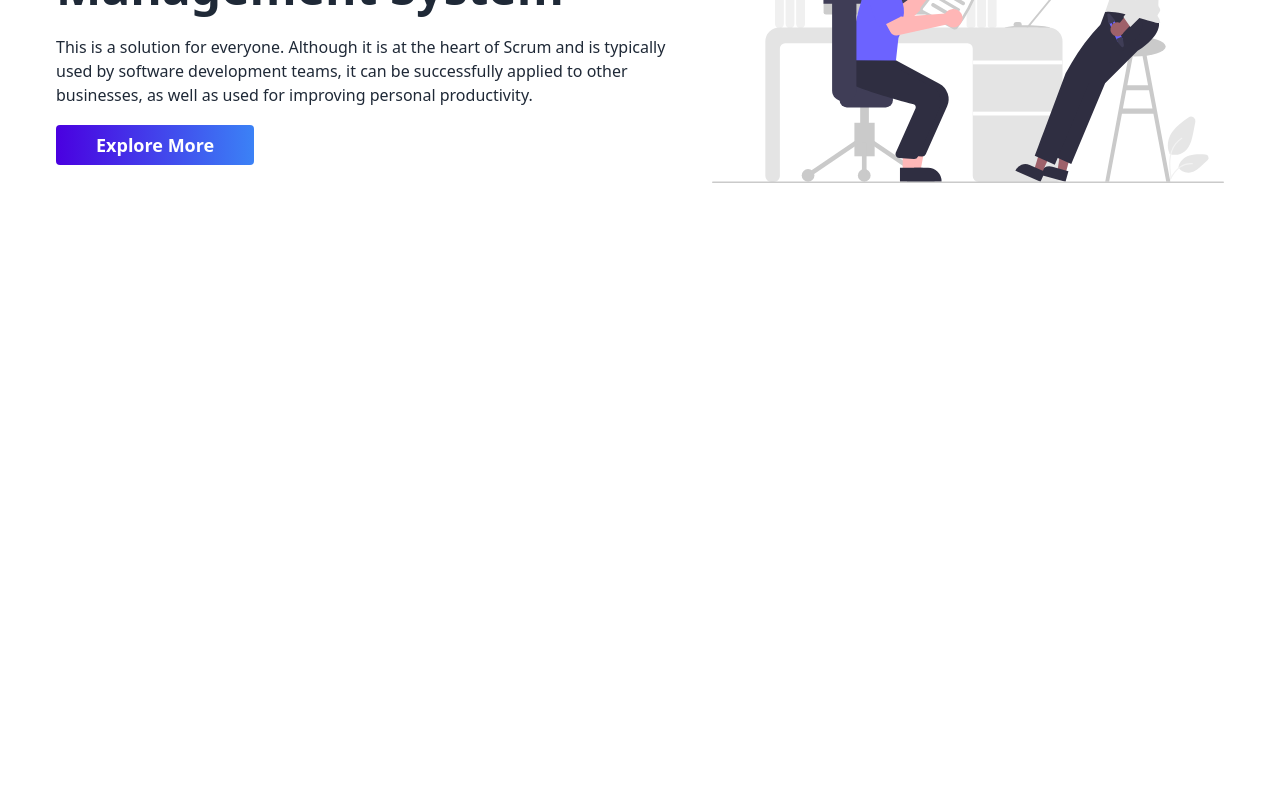
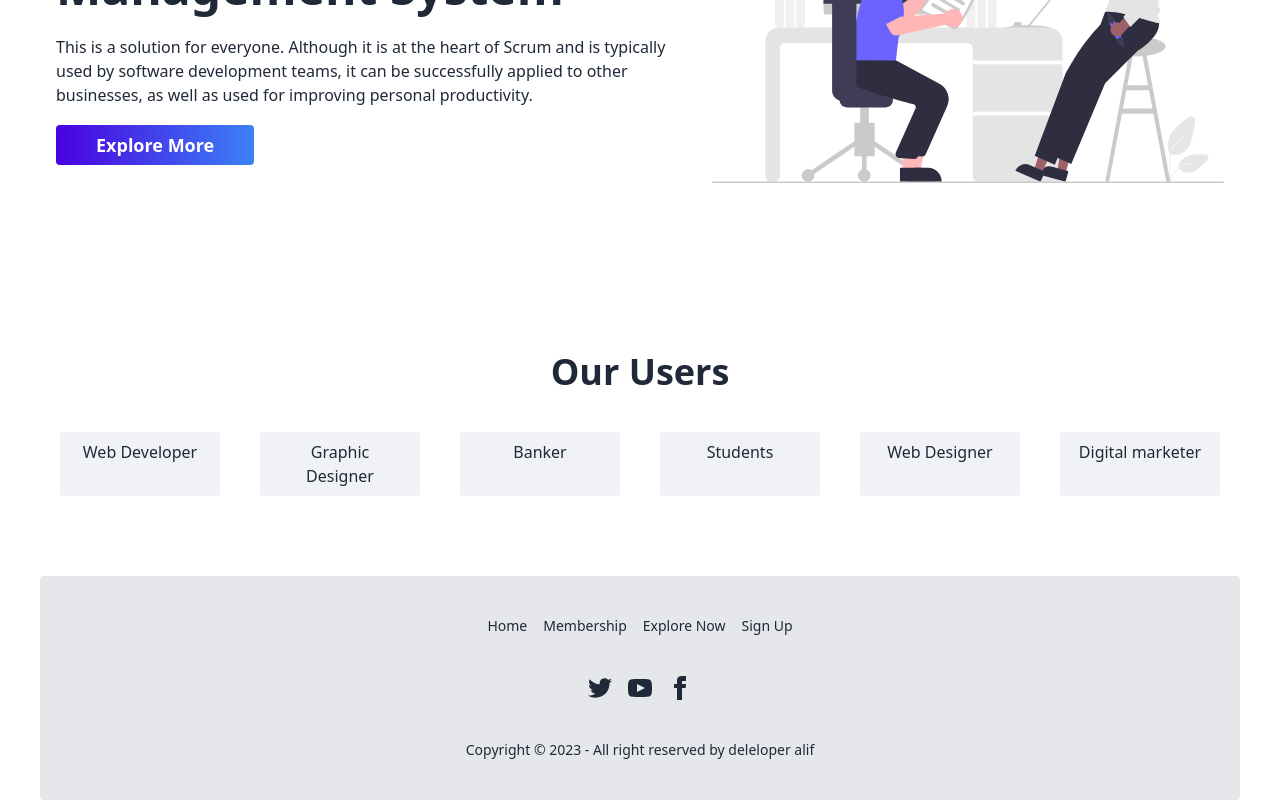
Before and after one commit to alif0013/task-management-client, a React (Vite) app: page / in a window 1280 px wide. Shown: the part 306-1106 px from the top of the page. Before the commit the page ends 800 px from the top, so only its background shows below. Built offline with nearby package versions, Linux system fonts and the light colour scheme; no server answers.

Commit message:
added our people section and aos animation

```diff
--- a/package.json
+++ b/package.json
@@ -11,6 +11,7 @@
   },
   "dependencies": {
     "@tanstack/react-query": "^5.14.2",
+    "aos": "^2.3.4",
     "axios": "^1.6.2",
     "firebase": "^10.7.1",
     "localforage": "^1.10.0",
--- /dev/null
+++ b/src/Components/Footer.jsx
@@ -0,0 +1,33 @@
+import React from 'react';
+import { Link } from 'react-router-dom';
+
+const Footer = () => {
+    return (
+        <div className='mt-20'>
+
+        <footer className="footer footer-center p-10 bg-gray-200 text-base-content rounded">
+            <nav className="grid grid-flow-col gap-4">
+
+                <Link to={'/'} className="link link-hover">Home</Link>
+                <Link to={'/'} className="link link-hover">Membership</Link>
+                <Link to={'/login'} className="link link-hover">Explore Now</Link>
+                <Link to={'/register'} className="link link-hover">Sign Up</Link>
+
+            </nav>
+            <nav>
+                <div className="grid grid-flow-col gap-4">
+                    <a><svg xmlns="http://www.w3.org/2000/svg" width="24" height="24" viewBox="0 0 24 24" className="fill-current"><path d="M24 4.557c-.883.392-1.832.656-2.828.775 1.017-.609 1.798-1.574 2.165-2.724-.951.564-2.005.974-3.127 1.195-.897-.957-2.178-1.555-3.594-1.555-3.179 0-5.515 2.966-4.797 6.045-4.091-.205-7.719-2.165-10.148-5.144-1.29 2.213-.669 5.108 1.523 6.574-.806-.026-1.566-.247-2.229-.616-.054 2.281 1.581 4.415 3.949 4.89-.693.188-1.452.232-2.224.084.626 1.956 2.444 3.379 4.6 3.419-2.07 1.623-4.678 2.348-7.29 2.04 2.179 1.397 4.768 2.212 7.548 2.212 9.142 0 14.307-7.721 13.995-14.646.962-.695 1.797-1.562 2.457-2.549z"></path></svg></a>
+                    <a><svg xmlns="http://www.w3.org/2000/svg" width="24" height="24" viewBox="0 0 24 24" className="fill-current"><path d="M19.615 3.184c-3.604-.246-11.631-.245-15.23 0-3.897.266-4.356 2.62-4.385 8.816.029 6.185.484 8.549 4.385 8.816 3.6.245 11.626.246 15.23 0 3.897-.266 4.356-2.62 4.385-8.816-.029-6.185-.484-8.549-4.385-8.816zm-10.615 12.816v-8l8 3.993-8 4.007z"></path></svg></a>
+                    <a><svg xmlns="http://www.w3.org/2000/svg" width="24" height="24" viewBox="0 0 24 24" className="fill-current"><path d="M9 8h-3v4h3v12h5v-12h3.642l.358-4h-4v-1.667c0-.955.192-1.333 1.115-1.333h2.885v-5h-3.808c-3.596 0-5.192 1.583-5.192 4.615v3.385z"></path></svg></a>
+                </div>
+            </nav>
+            <aside>
+                <p>Copyright © 2023 - All right reserved by deleloper alif</p>
+            </aside>
+        </footer>
+
+    </div>
+    );
+};
+
+export default Footer;
--- a/src/Layouts/MainLayouts.jsx
+++ b/src/Layouts/MainLayouts.jsx
@@ -2,13 +2,14 @@
 import { Toaster } from 'react-hot-toast';
 import { Outlet } from 'react-router-dom';
 import Navbar from '../Components/Navbar/Navbar';
+import Footer from '../Components/Footer';
 
 const MainLayouts = () => {
     return (
         <div className='lg:w-[1200px] mx-auto'>
             <Navbar></Navbar>
             <Outlet></Outlet>
-            {/* <Footer></Footer> */}
+            <Footer></Footer>
             <Toaster></Toaster>
         </div>
     );
--- a/src/Pages/Home/Banner/Banner.jsx
+++ b/src/Pages/Home/Banner/Banner.jsx
@@ -8,7 +8,7 @@
                 <div className="hero-content flex-col lg:flex-row-reverse">
                     <img src={banner} className="max-w-lg" />
                     <div>
-                        <h1 className="text-5xl font-bold">Welcome to My-Task Management System</h1>
+                        <h1 data-aos="zoom-in" className="text-5xl font-bold">Welcome to My-Task Management System</h1>
                         <p className="py-6">This is a solution for everyone. Although it is at the heart of Scrum and is typically used by software development teams, it can be successfully applied to other businesses, as well as used for improving personal productivity.</p>
                         <Link to='/login' className="px-10 py-2 rounded bg-gradient-to-r from-[#4A00E0] to-blue-500 text-white lg:text-lg font-semibold">Explore More</Link>
                     </div>
--- a/src/Pages/Home/Home.jsx
+++ b/src/Pages/Home/Home.jsx
@@ -1,10 +1,12 @@
 import React from 'react';
 import Banner from './Banner/Banner';
+import OurPeople from './OurPeople/OurPeople';
 
 const Home = () => {
     return (
         <div>
             <Banner></Banner>
+            <OurPeople></OurPeople>
         </div>
     );
 };
--- /dev/null
+++ b/src/Pages/Home/OurPeople/OurPeople.jsx
@@ -0,0 +1,37 @@
+import React, { useEffect } from 'react';
+import AOS from 'aos';
+import 'aos/dist/aos.css';
+
+const OurPeople = () => {
+
+    useEffect(() => {
+        AOS.init({
+            duration: 800, // Animation duration in milliseconds
+            once: true,    // Whether the animation should only happen once
+        });
+
+        AOS.refresh();
+    }, [])
+    return (
+        <div>
+            <div className='mb-10 md:mb-20'>
+                <h1 data-aos="zoom-in" className='my-10 text-xl font-bold text-center md:text-4xl'>Our Users</h1>
+
+
+                <div className='grid grid-cols-3 px-5 text-center md:grid-cols-6 justify-center gap-10'>
+                    <p className='py-2 px-4 bg-[#f0f2f5] rounded hover:text-[#10b3d6] cursor-pointer'>Web Developer</p>
+                    <p className='py-2 px-4 bg-[#f0f2f5] rounded hover:text-[#10b3d6] cursor-pointer'>Graphic Designer</p>
+                    <p className='py-2 px-4 bg-[#f0f2f5] rounded hover:text-[#10b3d6] cursor-pointer'>Banker</p>
+                    <p className='py-2 px-4 bg-[#f0f2f5] rounded hover:text-[#10b3d6] cursor-pointer'>Students</p>
+                    <p className='py-2 px-4 bg-[#f0f2f5] rounded hover:text-[#10b3d6] cursor-pointer'>Web Designer</p>
+                    <p className='py-2 px-4 bg-[#f0f2f5] rounded hover:text-[#10b3d6] cursor-pointer'>Digital marketer</p>
+
+                </div>
+
+
+            </div>
+        </div>
+    );
+};
+
+export default OurPeople;
```
Also changed, not shown: 1 other file (tests, documents, lock files or other folders).
